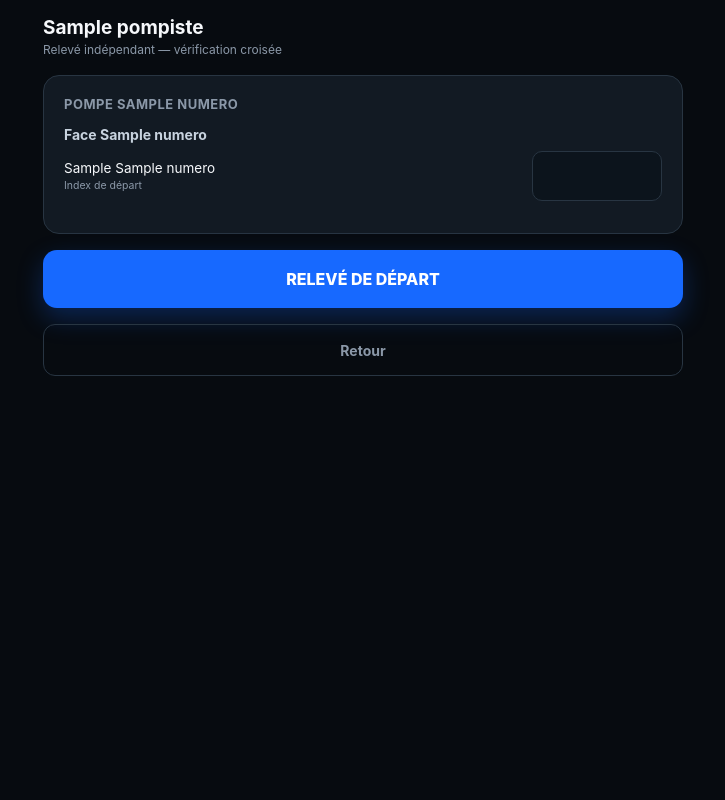
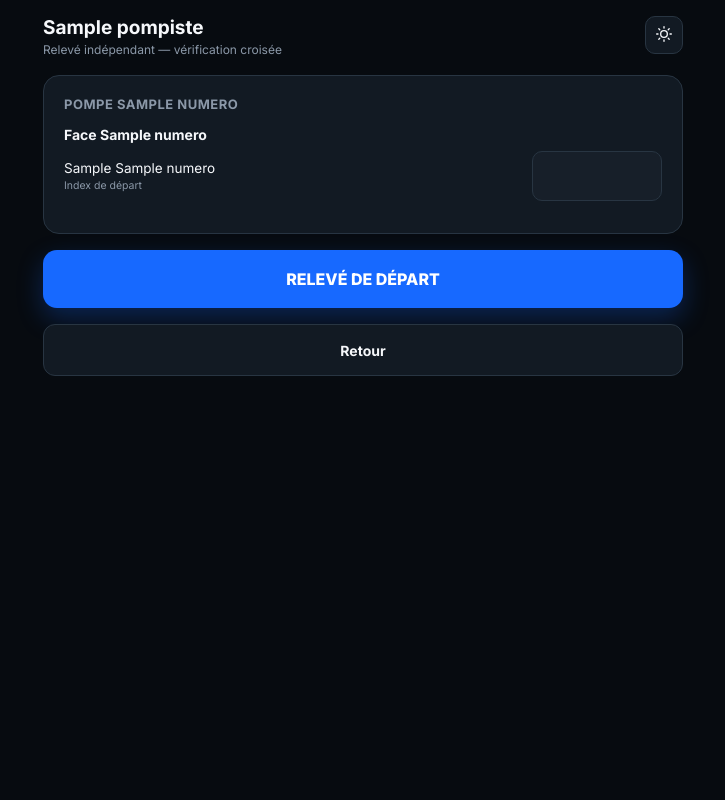
Before and after one commit to Connecticlab/STATION_TRACK, a Django app: template accounts/templates/accounts/gerant_releve_pompiste.html in a window 1280 px wide. Shown: the whole page, without its empty margins (277-1002 px from the left). Run offline with Django 5.2, Linux system fonts and the light colour scheme; the template is opened without the code that fills it: most values are stand-ins (such as "Sample title", 1, 10 or a date in 2020).

Commit message:
Design system: gerant_releve_pompiste converti (bascule theme, wizard corrige, champs de saisie corriges, icones SVG, bouton Retour colore)

```diff
--- a/accounts/templates/accounts/gerant_releve_pompiste.html
+++ b/accounts/templates/accounts/gerant_releve_pompiste.html
@@ -5,27 +5,33 @@
 <meta name="viewport" content="width=device-width, initial-scale=1.0">
 <title>StationTrack — Relevé indépendant</title>
 {% load formatage %}
+<link rel="stylesheet" href="/static/css/design-system.css">
 <style>
 :root{
-  --black:#070b10;--panel:#121a23;--line:#283542;
-  --blue:#1769ff;--orange:#ff7900;--green:#1fae63;--white:#f6f8fb;--muted:#8b98a8;
-  --danger:#ff5470;--danger-bg:rgba(255,84,112,.1);
+  --black:var(--st-bg);--panel:var(--st-panel);--panel2:var(--st-panel-2);--line:var(--st-line);
+  --blue:var(--st-blue);--orange:var(--st-orange);--green:var(--st-green);--white:var(--st-text);--muted:var(--st-muted);
+  --danger:var(--st-red);--danger-bg:var(--st-red-bg);
 }
 *{box-sizing:border-box}
-html,body{margin:0;min-height:100%;font-family:-apple-system,BlinkMacSystemFont,"Segoe UI",Roboto,Arial,sans-serif;background:var(--black);color:var(--white)}
+html,body{margin:0;min-height:100%;font-family:var(--font-sans);background:var(--black);color:var(--white);transition:background .2s ease,color .2s ease}
 body{padding:16px;padding-bottom:48px}
 .wrap{max-width:640px;margin:0 auto}
 .header{margin-bottom:18px}
 .header h1{font-size:19px;margin:0}
 .header .sub{font-size:12px;color:var(--muted);margin-top:3px}
+.header{display:flex;justify-content:space-between;align-items:flex-start}
+.theme-toggle{
+  width:38px;height:38px;border-radius:10px;border:1px solid var(--line);background:var(--panel);
+  color:var(--white);cursor:pointer;display:flex;align-items:center;justify-content:center;flex-shrink:0
+}
 .card{background:var(--panel);border:1px solid var(--line);border-radius:16px;padding:20px;margin-bottom:16px}
 .card h2{font-size:13px;margin:0 0 4px;text-transform:uppercase;letter-spacing:.5px;color:var(--muted)}
-.card h3{font-size:14px;margin:14px 0 8px;color:#c8d3df}
+.card h3{font-size:14px;margin:14px 0 8px;color:var(--white)}
 .pistolet-row{display:flex;align-items:center;justify-content:space-between;gap:12px;margin-bottom:12px}
 .pistolet-row label{flex:1;font-size:13.5px;color:var(--white)}
 .pistolet-row input{
-  width:130px;height:50px;background:#0c141c;border:1px solid var(--line);border-radius:10px;
-  color:white;font-size:20px;text-align:center;padding:0 8px;font-family:inherit
+  width:130px;height:50px;background:var(--panel2);border:1px solid var(--line);border-radius:10px;
+  color:var(--white);font-size:20px;text-align:center;padding:0 8px;font-family:inherit
 }
 .pistolet-row input:focus{outline:none;border-color:var(--blue);box-shadow:0 0 0 3px rgba(23,105,255,.16)}
 .big-btn{
@@ -49,8 +55,8 @@ body{padding:16px;padding-bottom:48px}
 }
 .error-banner ul{margin:6px 0 0;padding-left:18px}
 .back{
-  display:block;text-align:center;margin-top:16px;color:var(--muted);font-size:14px;font-weight:700;
-  text-decoration:none;height:52px;line-height:52px;border:1px solid var(--line);border-radius:12px
+  display:block;text-align:center;margin-top:16px;color:var(--white);font-size:14px;font-weight:700;
+  text-decoration:none;height:52px;line-height:52px;border:1px solid var(--line);border-radius:12px;background:var(--panel)
 }
 .wizard-progress{margin-bottom:16px}
 .wizard-track{height:6px;background:var(--panel);border:1px solid var(--line);border-radius:99px;overflow:hidden}
@@ -69,8 +75,13 @@ body{padding:16px;padding-bottom:48px}
 <div class="wrap">
 
   <div class="header">
-    <h1>{{ pompiste.nom_complet }}</h1>
-    <div class="sub">Relevé indépendant — vérification croisée</div>
+    <div>
+      <h1>{{ pompiste.nom_complet }}</h1>
+      <div class="sub">Relevé indépendant — vérification croisée</div>
+    </div>
+    <button class="theme-toggle" id="themeToggle" type="button" aria-label="Changer de thème">
+      <span id="themeIcon"><svg viewBox="0 0 24 24" width="16" height="16" stroke="currentColor" fill="none" stroke-width="2" stroke-linecap="round" stroke-linejoin="round"><circle cx="12" cy="12" r="5"/><line x1="12" y1="1" x2="12" y2="3"/><line x1="12" y1="21" x2="12" y2="23"/><line x1="4.22" y1="4.22" x2="5.64" y2="5.64"/><line x1="18.36" y1="18.36" x2="19.78" y2="19.78"/><line x1="1" y1="12" x2="3" y2="12"/><line x1="21" y1="12" x2="23" y2="12"/><line x1="4.22" y1="19.78" x2="5.64" y2="18.36"/><line x1="18.36" y1="5.64" x2="19.78" y2="4.22"/></svg></span>
+    </button>
   </div>
 
   {% if erreurs %}
@@ -83,7 +94,7 @@ body{padding:16px;padding-bottom:48px}
   {% if a_fin_gerant %}
 
     <div class="card confirmation">
-      <div class="icon">✅</div>
+      <div class="icon"><svg viewBox="0 0 24 24" width="48" height="48" style="margin:0 auto;display:block;" stroke="var(--green)" fill="none" stroke-width="2" stroke-linecap="round" stroke-linejoin="round"><path d="M22 11.08V12a10 10 0 1 1-5.93-9.14"/><polyline points="22 4 12 14.01 9 11.01"/></svg></div>
       <h2>Relevé complet</h2>
       <p>Votre relevé indépendant de départ et de fin est enregistré pour aujourd'hui.</p>
     </div>
@@ -185,5 +196,33 @@ body{padding:16px;padding-bottom:48px}
 
   <a class="back" href="{% url 'accounts:gerant_accueil' %}">Retour</a>
 </div>
+<script>
+(function(){
+  var toggle = document.getElementById('themeToggle');
+  var iconWrap = document.getElementById('themeIcon');
+  var iconSun = '<svg viewBox="0 0 24 24" width="16" height="16" stroke="currentColor" fill="none" stroke-width="2" stroke-linecap="round" stroke-linejoin="round"><circle cx="12" cy="12" r="5"/><line x1="12" y1="1" x2="12" y2="3"/><line x1="12" y1="21" x2="12" y2="23"/><line x1="4.22" y1="4.22" x2="5.64" y2="5.64"/><line x1="18.36" y1="18.36" x2="19.78" y2="19.78"/><line x1="1" y1="12" x2="3" y2="12"/><line x1="21" y1="12" x2="23" y2="12"/><line x1="4.22" y1="19.78" x2="5.64" y2="18.36"/><line x1="18.36" y1="5.64" x2="19.78" y2="4.22"/></svg>';
+  var iconMoon = '<svg viewBox="0 0 24 24" width="16" height="16" stroke="currentColor" fill="none" stroke-width="2" stroke-linecap="round" stroke-linejoin="round"><path d="M21 12.79A9 9 0 1 1 11.21 3 7 7 0 0 0 21 12.79z"/></svg>';
+
+  function appliquerTheme(theme) {
+    if (theme === 'light') {
+      document.documentElement.setAttribute('data-theme', 'light');
+      iconWrap.innerHTML = iconMoon;
+    } else {
+      document.documentElement.removeAttribute('data-theme');
+      iconWrap.innerHTML = iconSun;
+    }
+  }
+
+  var stocke = localStorage.getItem('stationtrack_theme');
+  if (stocke) appliquerTheme(stocke);
+
+  toggle.addEventListener('click', function(){
+    var actuel = document.documentElement.getAttribute('data-theme') === 'light' ? 'light' : 'dark';
+    var nouveau = actuel === 'light' ? 'dark' : 'light';
+    appliquerTheme(nouveau);
+    localStorage.setItem('stationtrack_theme', nouveau);
+  });
+})();
+</script>
 </body>
 </html>
```
